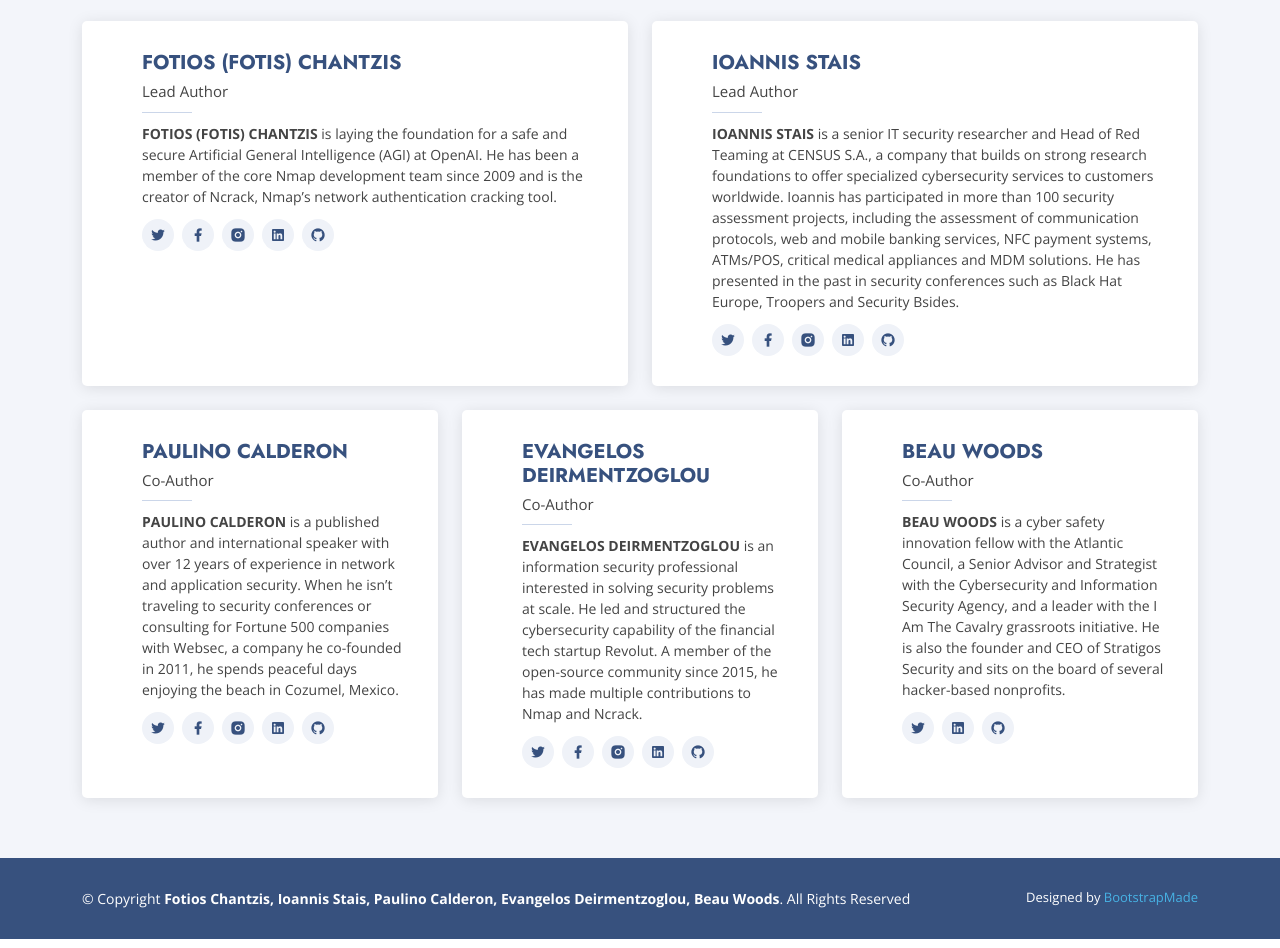
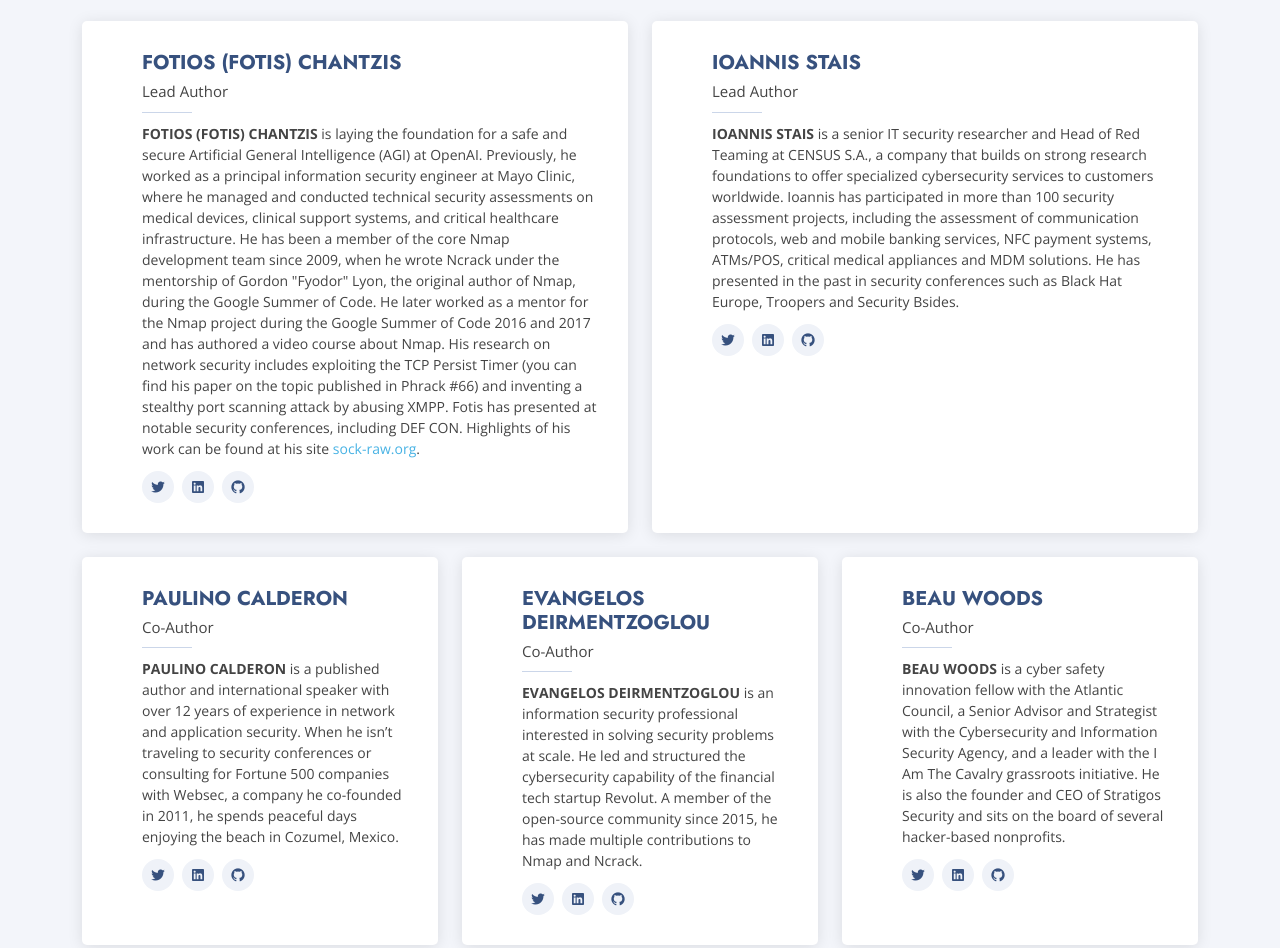
Before and after one commit to practical-iot-hacking/practical-iot-hacking.github.io, a plain HTML site: page index.html in a window 1280 px wide. Shown: the part 1540-2488 px from the top of the page. Drawn offline with nearby package versions, Linux system fonts and the light colour scheme.

Commit message:
Update index.html
added fotis' links and updated bio

```diff
--- a/index.html
+++ b/index.html
@@ -164,14 +164,18 @@
               <div class="member-info">
                 <h4>FOTIOS (FOTIS) CHANTZIS</h4>
                 <span>Lead Author</span>
-                <p><b>FOTIOS (FOTIS) CHANTZIS</b> is laying the foundation for a safe and secure Artificial General Intelligence (AGI) at OpenAI. He has been a member of the core Nmap development team since 2009 and is the creator of Ncrack, Nmap’s
-                  network authentication cracking tool.</p>
+                <p><b>FOTIOS (FOTIS) CHANTZIS</b> is laying the foundation for a safe and secure Artificial General Intelligence (AGI)
+                  at OpenAI. Previously, he worked as a principal information security engineer at Mayo Clinic, where he managed and conducted technical security
+                  assessments on medical devices, clinical support systems, and critical healthcare infrastructure. He has been a member of the core Nmap development
+                  team since 2009, when he wrote Ncrack under the mentorship of Gordon "Fyodor" Lyon, the original author of Nmap, during the Google Summer of Code.
+                  He later worked as a mentor for the Nmap project during the Google Summer of Code 2016 and 2017 and has authored a video course about Nmap.
+                  His research on network security includes exploiting the TCP Persist Timer (you can find his paper on the topic published in Phrack #66) and
+                  inventing a stealthy port scanning attack by abusing XMPP. Fotis has presented at notable security conferences, including DEF CON.
+                  Highlights of his work can be found at his site <a href="https://sock-raw.org/">sock-raw.org</a>. </p>
                 <div class="social">
-                  <a href=""><i class="ri-twitter-fill"></i></a>
-                  <a href=""><i class="ri-facebook-fill"></i></a>
-                  <a href=""><i class="ri-instagram-fill"></i></a>
-                  <a href=""><i class="ri-linkedin-box-fill"></i></a>
-                  <a href=""><i class="ri-github-fill"></i></a>
+                  <a href="https://twitter.com/ithilgore"><i class="ri-twitter-fill"></i></a>
+                  <a href="https://www.linkedin.com/in/fotios-fotis-chantzis-1509583a/"><i class="ri-linkedin-box-fill"></i></a>
+                  <a href="https://github.com/ithilgore"><i class="ri-github-fill"></i></a>
                 </div>
               </div>
             </div>
@@ -185,8 +189,6 @@
                 <p><b>IOANNIS STAIS</b> is a senior IT security researcher and Head of Red Teaming at CENSUS S.A., a company that builds on strong research foundations to offer specialized cybersecurity services to customers worldwide. Ioannis has participated in more than 100 security assessment projects, including the assessment of communication protocols, web and mobile banking services, NFC payment systems, ATMs/POS, critical medical appliances and MDM solutions. He has presented in the past in security conferences such as Black Hat Europe, Troopers and Security Bsides.</p>
                 <div class="social">
                   <a href="https://twitter.com/Einstais"><i class="ri-twitter-fill"></i></a>
-                  <a href="https://www.facebook.com/istais"><i class="ri-facebook-fill"></i></a>
-                  <a href="https://www.instagram.com/yiannis_stais/"><i class="ri-instagram-fill"></i></a>
                   <a href="https://www.linkedin.com/in/stais"><i class="ri-linkedin-box-fill"></i></a>
                   <a href="https://github.com/istais"><i class="ri-github-fill"></i></a>
                 </div>
@@ -203,8 +205,6 @@
                   with Websec, a company he co-founded in 2011, he spends peaceful days enjoying the beach in Cozumel, Mexico.</p>
                 <div class="social">
                   <a href=""><i class="ri-twitter-fill"></i></a>
-                  <a href=""><i class="ri-facebook-fill"></i></a>
-                  <a href=""><i class="ri-instagram-fill"></i></a>
                   <a href=""><i class="ri-linkedin-box-fill"></i></a>
                   <a href=""><i class="ri-github-fill"></i></a>
                 </div>
@@ -221,8 +221,6 @@
                   open-source community since 2015, he has made multiple contributions to Nmap and Ncrack.</p>
                 <div class="social">
                   <a href=""><i class="ri-twitter-fill"></i></a>
-                  <a href=""><i class="ri-facebook-fill"></i></a>
-                  <a href=""><i class="ri-instagram-fill"></i></a>
                   <a href=""><i class="ri-linkedin-box-fill"></i></a>
                   <a href=""><i class="ri-github-fill"></i></a>
                 </div>
```
